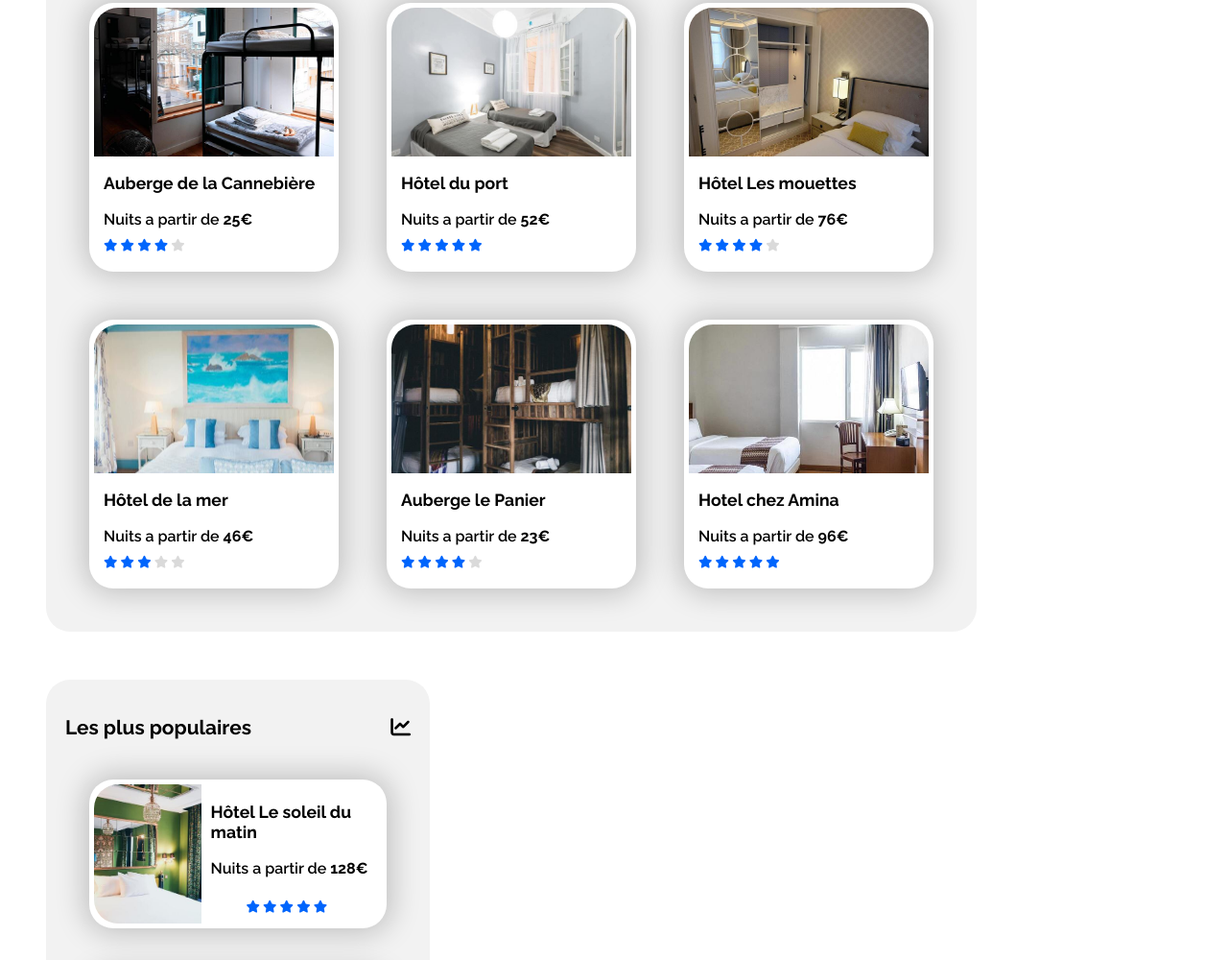
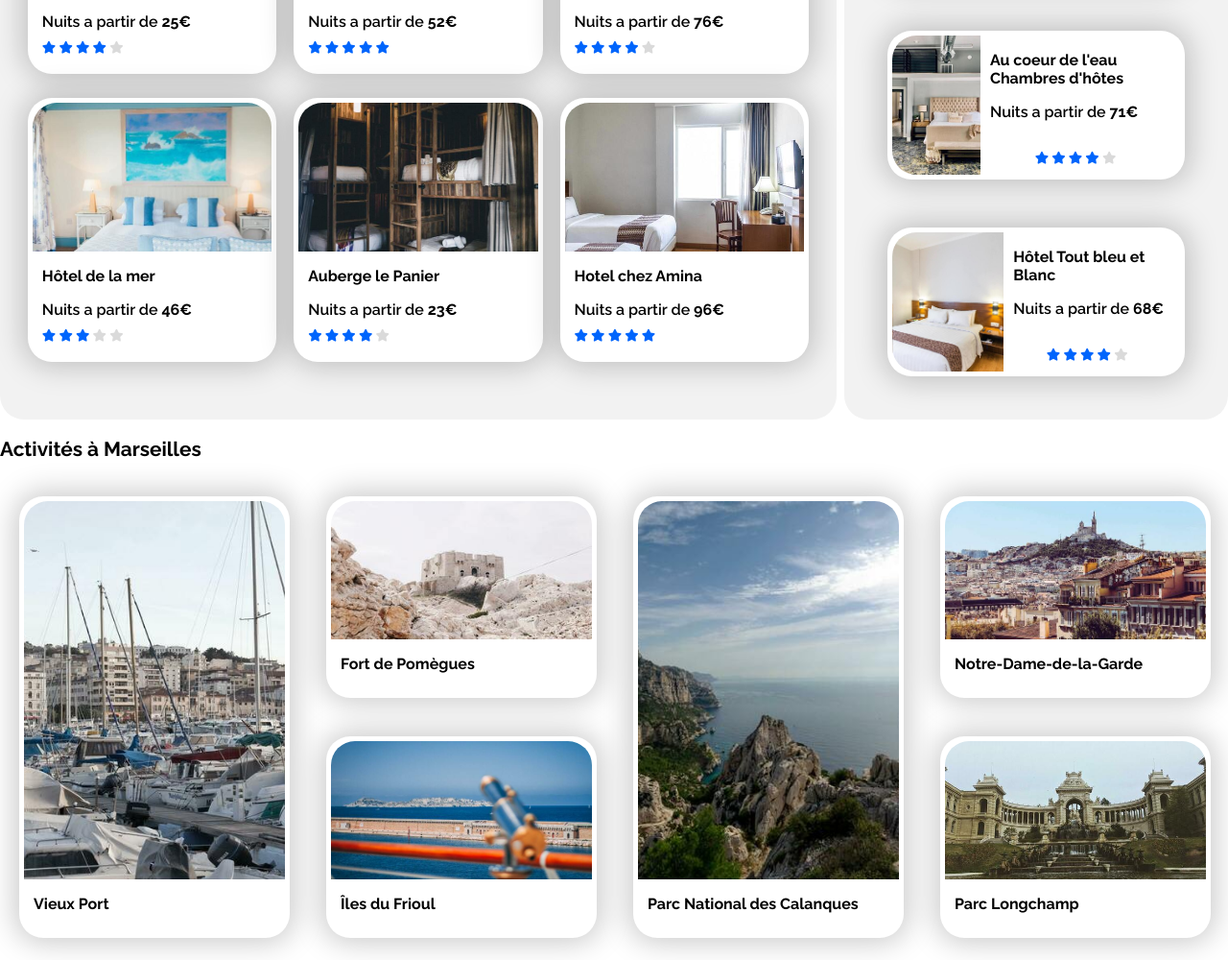
Before and after one commit to thxDuck/DylanPelle_2_10122020, a plain HTML site: page index.html in a window 1280 px wide. Shown: the part 683-1683 px from the top of the page at 96% size. Drawn offline with Linux system fonts and the light colour scheme.

Commit message:
cards works, rest footer and responsive to do

```diff
--- a/index.html
+++ b/index.html
@@ -14,11 +14,11 @@
 
 <body>
     <div class="main">
-        <header class="flex just-between">
-            <div class="logo">
-                <img src="ressources/pictures/logo/Reservia@3x.png" alt="logo reservia">
+        <header class="flex justify-between">
+            <div>
+                <img class="logo" src="ressources/pictures/logo/Reservia.svg" alt="logo reservia">
             </div>
-            <nav class="flex just-between">
+            <nav class="flex justify-between">
                 <div class="nav-item"><a href="#lodging" class="nav-link">Hébergements</a></div>
                 <div class="nav-item"><a href="#activities" class="nav-link">Activités</a></div>
                 <div class="nav-item"><a href="#" id="sign-in" class="nav-link">S'inscrire</a></div>
@@ -67,13 +67,11 @@
                 <div class="flex" id="info"><i class="fas fa-info f-i"></i></div>
                 <span class="flex" id="info-text">Plus de 500 logements sont disponibles dans cette ville</span>
             </div>
-
-
         </section>
 
+        <div id="allContent" class="flex col">
 
-
-        <section class="flex flex-wrap">
+            <section id="lodg-pop" class="flex flex-wrap justify-around">
 
                 <div id="lodging" class="bg-gray rounded-border">
                     <div id="title-lodg">
@@ -82,7 +80,7 @@
 
                     <div class="it-lodg">
                         <!-- LODGING-->
-                    <div class="flex flex-wrap">
+                        <div class="flex flex-wrap justify-around mbot">
                             <!-- 3 lodging row-->
 
 
@@ -136,11 +134,12 @@
                         </div>
                         <!--./row-->
 
-                    <div class="flex flex-wrap">
+                        <div class="flex flex-wrap justify-around">
                             <!-- 3 lodging row-->
 
                             <div class="c-lodg rounded-border bg-white flex col">
-                            <div class="c-lodg-img bg-img" id="img-annie"></div>
+                                <div class="c-lodg-img bg-img" id="img-annie">
+                                </div>
                                 <div class="c-lodg-text flex col">
                                     <h3>Hôtel de la mer</h3>
                                     <span>Nuits a partir de <strong>46€</strong></span>
@@ -194,7 +193,7 @@
 
                 <div id="popular" class="bg-gray rounded-border">
                     <div id="title-pop">
-                    <h2 class="flex just-between">Les plus populaires<i class="fas fa-chart-line"></i></h2>
+                        <h2 class="flex justify-between">Les plus populaires<i class="fas fa-chart-line"></i></h2>
                     </div>
 
 
@@ -206,7 +205,7 @@
 
                             <div class="c-pop rounded-border bg-white flex">
                                 <div class="c-pop-img" id="img-emilie"></div>
-                            <div class="c-pop-text flex col just-between">
+                                <div class="c-pop-text flex col justify-between">
                                     <div class="top flex col">
                                         <h3>Hôtel Le soleil du matin</h3>
                                         <span>Nuits a partir de <strong>128€</strong></span>
@@ -225,7 +224,7 @@
 
                             <div class="c-pop rounded-border bg-white flex">
                                 <div class="c-pop-img" id="img-aw"></div>
-                            <div class="c-pop-text flex col just-between">
+                                <div class="c-pop-text flex col justify-between">
                                     <div class="top flex col">
                                         <h3>Au coeur de l'eau Chambres d'hôtes</h3>
                                         <span>Nuits a partir de <strong>71€</strong></span>
@@ -244,7 +243,7 @@
 
                             <div class="c-pop rounded-border bg-white flex">
                                 <div class="c-pop-img" id="img-febiran-sj"></div>
-                            <div class="c-pop-text flex col just-between">
+                                <div class="c-pop-text flex col justify-between">
                                     <div class="top flex col">
                                         <h3>Hôtel Tout bleu et Blanc</h3>
                                         <span>Nuits a partir de <strong>68€</strong></span>
@@ -268,86 +267,79 @@
                 </div>
             </section>
 
-        <section id="activities" class="flex flex-wrap">
+            <section class="flex col flex-wrap justify-around">
                 <h2>Activités à Marseilles</h2>
+                    <!-- MAIN ROW !! DISPLAY COL ON 1270px larg screen ---- -->
+                    <div id="activities" class="flex flex-wrap justify-between"> <!-- md-colums-->
 
 
-            <div class="it-act">
-                <!-- LODGING-->
-                <div class="flex flex-wrap">
-                    <!-- 3 lodging row-->
+                        <!--CONTAINER 1 WITH 3 ITEM INSIDE-->
+                        <div class="flex flex-wrap container justify-around">
 
-
-
-                    <!--
-    Travailler sur les colonnes, et les hauteurs de cartes
- -->
-
-
-
-
-                    <div class="col">
-                        <!-- 1 item Large-->
-                        <div class="c-lodg rounded-border bg-white flex col">
-                            <div class="c-act-img bg-img" id="img-marcus"></div>
+                            <div class="flex col container">
+                                <!-- CONTAINER WITH LARGE ITEM-->
+                                <div class="c-act rounded-border bg-white flex col">
+                                    <div class="c-act-img bg-img" id="img-reno"></div>
                                     <div class="c-act-text flex col">
                                         <h3>Vieux Port</h3>
                                     </div>
                                 </div>
                             </div>
 
-
-                    <div class="col">
-                        <!-- 2 item Large-->
-                        <div class="c-lodg rounded-border bg-white flex col">
-                            <div class="c-act-img bg-img" id="img-marcus"></div>
+                            <div class="flex col container">
+                                <!-- CONTAINER WITH 2 HALF ITEM-->
+                                <div class="c-act rounded-border bg-white flex col">
+                                    <div class="c-act-img bg-img" id="img-paul"></div>
                                     <div class="c-act-text flex col">
-                                <h3>Vieux Port</h3>
+                                        <h3>Fort de Pomègues</h3>
                                     </div>
                                 </div>
-                        <div class="c-lodg rounded-border bg-white flex col">
-                            <div class="c-act-img bg-img" id="img-marcus"></div>
+
+                                <div class="c-act rounded-border bg-white flex col">
+                                    <div class="c-act-img bg-img" id="img-kevin"></div>
                                     <div class="c-act-text flex col">
-                                <h3>Vieux Port</h3>
+                                        <h3>Îles du Frioul</h3>
+                                    </div>
                                 </div>
                             </div>
                         </div>
 
+                        <!--CONTAINER 2 WITH 3 ITEM INSIDE-->
+                        <div class="flex flex-wrap container">
 
-                    <div class="col">
-                        <!-- 1 item Large-->
-                        <div class="c-lodg rounded-border bg-white flex col">
-                            <div class="c-act-img bg-img" id="img-marcus"></div>
+                            <div class="flex col container">
+                                <!-- CONTAINER WITH LARGE ITEM-->
+                                <div class="c-act rounded-border bg-white flex col">
+                                    <div class="c-act-img bg-img" id="img-kilyan"></div>
                                     <div class="c-act-text flex col">
-                                <h3>Vieux Port</h3>
+                                        <h3>Parc National des Calanques</h3>
                                     </div>
                                 </div>
                             </div>
 
-
-                    <div class="col">
-                        <!-- One item Large-->
-                        <div class="c-lodg rounded-border bg-white flex col">
-                            <div class="c-act-img bg-img" id="img-marcus"></div>
+                            <div class="flex col container">
+                                <!-- CONTAINER WITH 2 HALF ITEM-->
+                                <div class="c-act rounded-border bg-white flex col">
+                                    <div class="c-act-img bg-img" id="img-florian"></div>
                                     <div class="c-act-text flex col">
-                                <h3>Vieux Port</h3>
+                                        <h3>Notre-Dame-de-la-Garde</h3>
                                     </div>
                                 </div>
-                        <div class="c-lodg rounded-border bg-white flex col">
-                            <div class="c-act-img bg-img" id="img-marcus"></div>
+                                <div class="c-act rounded-border bg-white flex col">
+                                    <div class="c-act-img bg-img" id="img-lena"></div>
                                     <div class="c-act-text flex col">
-                                <h3>Vieux Port</h3>
-                            </div>
+                                        <h3>Parc Longchamp</h3>
                                     </div>
                                 </div>
 
-
+                            </div>
 
                         </div>
+
                     </div>
+            </section>
 
-
-        </section>
+        </div>
 
         <footer class="bg-gray">
             <div id="about">
@@ -374,6 +366,7 @@
             </div>
         </footer>
 
+
     </div>
 </body>
 
--- a/ressources/style/style.css
+++ b/ressources/style/style.css
@@ -12,14 +12,17 @@ h2 {
 }
 h3 {
     font-weight: bolder;
-    font-size: 1.1rem;
+    font-size: 1em;
 }
 strong {
     font-size: bolder;
 }
+body {
+    margin : 0px;
+}
 .main {
-    margin-right: 15px;
-    margin-left: 15px;
+    max-width: 1750px;
+    margin: auto;
 }
 .bg-gray {
     background-color: #F2F2F2;
@@ -77,23 +80,47 @@ strong {
     background: url('/ressources/pictures/lodging/4_small/febrian-zakaria-sjvU0THccQA-unsplash.jpg');
     background-position: center;
     background-size: cover
-
 }
-
-
+/* ACTIVITIES */
+#img-reno {
+    background: url('/ressources/pictures/activities/4_small/reno-laithienne-QUgJhdY5Fyk-unsplash.jpg');
+    background-position: center;
+    background-size: cover
+}
+#img-paul {
+    background: url('/ressources/pictures/activities/4_small/paul-hermann-QFTrLdQIRhI-unsplash.jpg');
+    background-position: center;
+    background-size: cover
+}
+#img-kevin {
+    background: url('/ressources/pictures/activities/4_small/kevin-hikari-rV_Qd1l-VXg-unsplash.jpg');
+    background-position: center;
+    background-size: cover
+}
+#img-kilyan {
+    background: url('/ressources/pictures/activities/4_small/kilyan-sockalingum-NR8-cBCN3aI-unsplash.jpg');
+    background-position: center;
+    background-size: cover
+}
+#img-florian {
+    background: url('/ressources/pictures/activities/4_small/florian-wehde-xW9e8gdotxI-unsplash.jpg');
+    background-position: center;
+    background-size: cover
+}
+#img-lena {
+    background: url('/ressources/pictures/activities/4_small/lena-paulin-wH2-EJoDcV0-unsplash.jpg');
+    background-position: center;
+    background-size: cover
+}
 .bg-white {
     background-color:white;
 }
 
 /* Header */
-.logo {
-    font-size: 1.5rem;;
-}
 
 nav {
-    width: 550px;
+    width: 33%;
     flex-wrap: wrap;
-
 }
 .nav-item {
     height: 70%;
@@ -104,17 +131,17 @@ nav {
     justify-content: center;
     align-content: space-around;
 
-    border-top: 5px solid #ffffff;
+    border-top: 2px solid #ffffff;
 }
 .nav-item:hover{
-    border-top: 5px solid #0065FC;
+    border-top: 2px solid #0065FC;
     color: #0065FC;
 }
 #sign-in {
     color: #0065FC;
 }
 .nav-link {
-    font-size: 1.3rem;
+    font-size: 1.1rem;
     color: #535353;
     text-decoration: none;
     text-align: center;
@@ -180,7 +207,6 @@ nav {
     max-width: 60%;
     align-items: center;
 }
-
 .f-item {
     font-weight: bolder;
     align-items: center;
@@ -237,9 +263,35 @@ nav {
 
     /* Cards */
 /* LODGING  */
+
+#lodg-pop {
+    justify-content: space-between;
+}
+
+
+
+/* .v-img {
+    max-width: 100%;
+    width:100%;
+    height:350px;
+    max-height: 145px;
+    border-top-left-radius: 15px;
+    border-top-right-radius: 15px;
+} */
+#lodging {
+    padding:20px;
+    width: 65%;
+    min-width: fit-content;
+    /* margin: 15px; */
+}
+.it-lodg {
+
+    align-items: space-between;
+}
 .c-lodg {
-    width: 250px;
-    margin: 25px;
+    width: 30%; /* for display 3 cards on min 1280px larg screen*/
+    height: 20%;
+    /* margin: 20px; */
     padding: 5px;
     padding-bottom: 10px;
 
@@ -266,15 +318,18 @@ nav {
     color: #0065FC;
 }
 
-#lodging {
-    padding:20px;
-    width: fit-content;
-    margin: 25px;
-}
+
 
 /* Horizontal cards */
 
 /* POPULAR */
+#popular {
+    padding:20px;
+    width: fit-content;
+    min-width: fit-content;
+    min-width: fit-content;
+    /* margin: 15px; */
+}
 .c-pop {
     width: 300px;
     margin: 25px;
@@ -304,11 +359,7 @@ nav {
 
 }
 
-#popular {
-    padding:20px;
-    /* width: fit-content; */
-    margin: 25px;
-}
+
 
 .bot > .rating{
     margin-left: 0px;
@@ -321,19 +372,46 @@ nav {
 /* ACTIVITIES */
 
 #activities {
-    padding:20px;
-    margin: 25px;
+    /* width: 100%; */
+    height: 500px;
+    padding: 0px;
+}
+.c-act {
+    width: 85%; /* for display 3 cards on min 1280px larg screen*/
+    height: 100%;
+    margin: 20px;
+    padding: 5px;
+    padding-bottom: 10px;
+    /* margin: 15px; */
+
+    -webkit-box-shadow: 0px 0px 30px 5px rgba(0,0,0,0.21);
+    box-shadow: 0px 0px 30px 5px rgba(0,0,0,0.21);
+}
+.c-act-text {
+    margin-left: 10px;
+    margin-right: 10px;
+}
+.c-act-img {
+    background-size: contain;
+    height: 100%;
+    padding: 5px;
+    border-top-left-radius: 25px;
+    border-top-right-radius: 25px;
+}
+
+.container {
+    width: 50%;
+    justify-content: flex-end;
+}
+.act-col {
+    width: 50%;
 }
 
 
 
-
-
-
-
-
-
-
+.allContent {
+    width: 100%;
+}
 
 /* Footer */
 footer {
@@ -341,15 +419,22 @@ footer {
 }
 
 /* FlexBox */
+.mbot {
+    margin-bottom: 25px;
+}
 .flex {
     display: flex;
 }
 .col {
+
    flex-direction: column;
 }
 
-.just-between {
+.justify-between {
     justify-content: space-between;
+}
+.justify-around {
+    justify-content: space-around;
 }
 .flex-wrap {
     flex-wrap: wrap;
```
Lines whose indentation alone changed are shown as unchanged.
